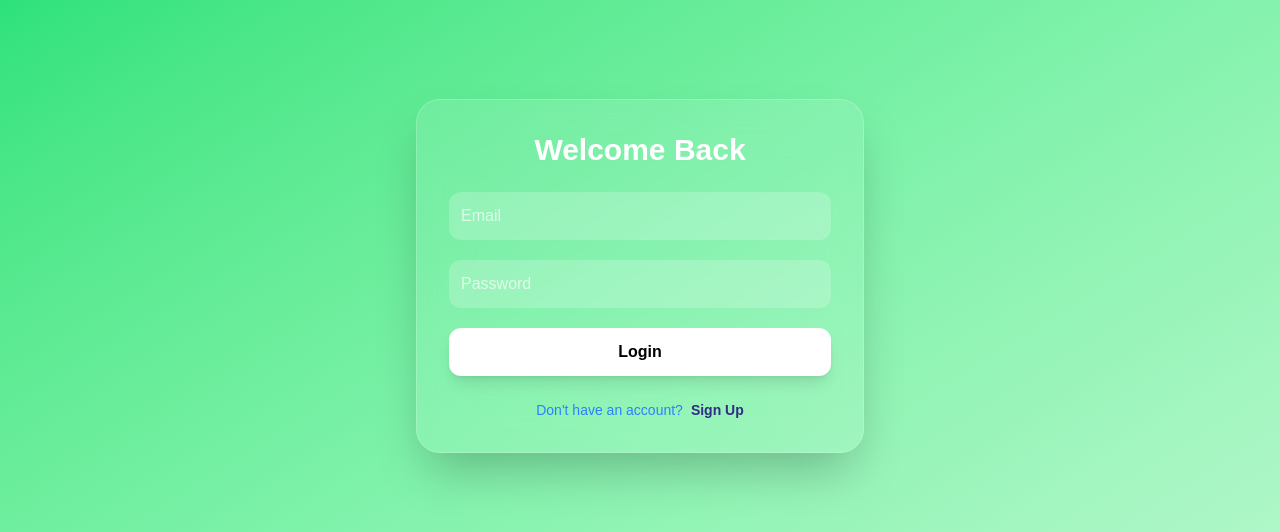
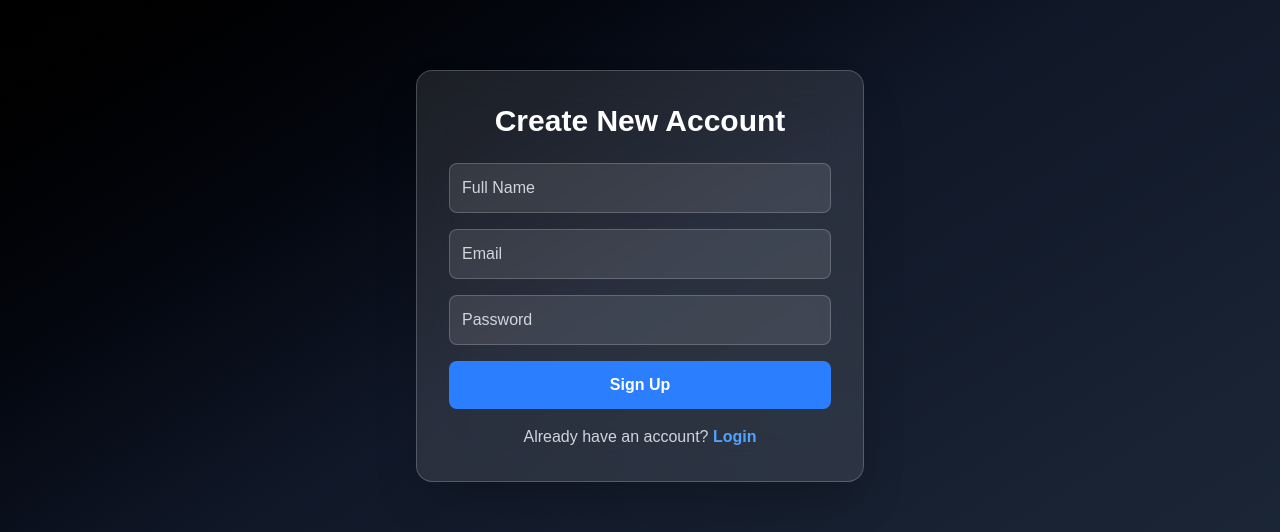
Before and after one commit to ankryv1/Beejo.ai, a Next.js app: page /register in a window 1280 px wide. Shown: the part 205-737 px from the top of the page. Built offline with nearby package versions, Linux system fonts and the light colour scheme; no server answers.

Commit message:
added user login signup

```diff
--- /dev/null
+++ b/app/api/auth/login/router.js
@@ -0,0 +1,23 @@
+import connectDB from "@/lib/mongodb";
+import { NextRequest, NextResponse } from "next/server";
+import userModel from "@/models/user.model";
+
+export async function POST(req) {
+  try {
+    const { email, password } = await req.json();
+    const checkUser = await userModel.findOne({ email });
+    if (!checkUser) {
+      return NextRequest.json({ message: "User not found" }, { status: 400 });
+    }
+    const checkPass = await checkUser.checkPassword(password);
+    if (!checkPass) {
+      return NextRequest({ message: "Password is wrong" }, { status: 400 });
+    }
+    return NextResponse(
+      { message: "User logged in successfully" },
+      { status: 200 },
+    );
+  } catch (error) {
+    req.NextResponse({ message: "Internal server Error" }, { status: 500 });
+  }
+}
--- /dev/null
+++ b/app/api/auth/register/router.js
@@ -0,0 +1,21 @@
+import connectDB from "@/lib/mongodb";
+import userModel from "@/models/user.model";
+import jwt from 'jsonwebtoken'
+import { cookies } from "next/headers";
+import {   NextResponse } from "next/server";
+
+export async function POST(req){
+
+    await connectDB();
+    const {email, password, name} = await req.json();
+    const checkIfExisting = await userModel.findOne({email});
+    if(checkIfExisting){
+        return NextResponse.json({message:"User exists with this email"}, {status:400})
+    }
+
+    const newUser = await userModel.create({email, password, name});
+    const token =  jwt.sign({userId: newUser._id}, process.env.JWT_SECRET,{expiresIn:'5d'});
+    cookies().set("token", token)
+    return NextResponse.json({message:"Account created successfully"}, {status:201})
+
+}
--- a/app/context/AuthContext.js
+++ b/app/context/AuthContext.js
@@ -49,7 +49,7 @@ export const AuthProvider = ({ children }) => {
   };
 
   return (
-    <AuthContext.Provider value={{ user, isLoggedIn, loading, login, logout }}>
+    <AuthContext.Provider value={{ user, setIsLoggedIn, loading, login, logout }}>
       {children}
     </AuthContext.Provider>
   );
--- a/app/layout.js
+++ b/app/layout.js
@@ -1,18 +1,20 @@
-import './globals.css'
-import Navbar from '@/components/Navbar';
-import {CartProvider} from './context/CartContext.js'
+import "./globals.css";
+import Navbar from "@/components/Navbar";
+import { CartProvider } from "./context/CartContext.js";
+import { AuthProvider } from "./context/AuthContext";
 
 export default function RootLayout({ children }) {
   return (
     <html lang="en">
       <body>
-        <CartProvider>
-           <Navbar />
         <main>
-          {children}
+          <AuthProvider>
+            <CartProvider>
+              <Navbar />
+              {children}
+            </CartProvider>
+          </AuthProvider>
         </main>
-        </CartProvider>
-
       </body>
     </html>
   );
--- /dev/null
+++ b/app/login/page.js
@@ -0,0 +1,92 @@
+"use client";
+import { useState } from "react";
+import Link from "next/link";
+import { useAuth } from "../context/AuthContext";
+
+export default function LoginPage() {
+  const { login } = useAuth();
+
+  const [email, setEmail] = useState("");
+  const [password, setPassword] = useState("");
+  const [loading, setLoading] = useState(false);
+  const [error, setError] = useState("");
+
+  const handleLogin = async (e) => {
+    e.preventDefault();
+    setLoading(true);
+    setError("");
+
+    try {
+      const res = await fetch(
+        `${process.env.NEXT_PUBLIC_API_URL}/api/auth/login`,
+        {
+          method: "POST",
+          headers: { "Content-Type": "application/json" },
+          credentials: "include",
+          body: JSON.stringify({ email, password }),
+        }
+      );
+
+      const data = await res.json();
+      if (!res.ok) throw new Error(data.message || "Login failed");
+
+      login(data.user);
+    } catch (err) {
+      setError(err.message);
+    } finally {
+      setLoading(false);
+    }
+  };
+
+  return (
+    <div className="min-h-screen flex items-center justify-center bg-gradient-to-br from-gray-900 via-gray-800 to-gray-900 px-4">
+
+      <div className="w-full max-w-md bg-white/10 backdrop-blur-xl border border-white/20 shadow-2xl rounded-2xl p-8">
+
+        <h2 className="text-3xl font-bold text-center mb-6 text-white">
+          Welcome Back
+        </h2>
+
+        {error && (
+          <p className="text-red-400 text-sm mb-3 text-center">{error}</p>
+        )}
+
+        <form onSubmit={handleLogin} className="space-y-4">
+
+          <input
+            type="email"
+            placeholder="Email"
+            className="w-full p-3 rounded-lg bg-white/10 text-white border border-white/20 placeholder-gray-300 focus:outline-none focus:ring-2 focus:ring-green-400"
+            value={email}
+            onChange={(e) => setEmail(e.target.value)}
+            required
+          />
+
+          <input
+            type="password"
+            placeholder="Password"
+            className="w-full p-3 rounded-lg bg-white/10 text-white border border-white/20 placeholder-gray-300 focus:outline-none focus:ring-2 focus:ring-green-400"
+            value={password}
+            onChange={(e) => setPassword(e.target.value)}
+            required
+          />
+
+          <button
+            type="submit"
+            disabled={loading}
+            className="w-full bg-blue-500 hover:bg-blue-600 text-white py-3 rounded-lg font-semibold transition"
+          >
+            {loading ? "Logging in..." : "Login"}
+          </button>
+        </form>
+
+        <p className="text-center mt-4 text-gray-300">
+          Don’t have an account?{" "}
+          <Link href="/register" className="text-blue-700 font-semibold">
+            Sign Up
+          </Link>
+        </p>
+      </div>
+    </div>
+  );
+}
--- a/app/register/page.js
+++ b/app/register/page.js
@@ -1,55 +1,100 @@
 "use client";
 import { useState } from "react";
+import Link from "next/link";
+import { useAuth } from "../context/AuthContext";
 
-export default function AuthPage() {
-  const [isLogin, setIsLogin] = useState(true);
+export default function RegisterPage() {
+  const { login } = useAuth();
+
+  const [name, setName] = useState("");
+  const [email, setEmail] = useState("");
+  const [password, setPassword] = useState("");
+  const [loading, setLoading] = useState(false);
+  const [error, setError] = useState("");
+
+  const handleSignup = async (e) => {
+    e.preventDefault();
+    setLoading(true);
+    setError("");
+
+    try {
+      const res = await fetch(
+        `${process.env.NEXT_PUBLIC_API_URL}/api/auth/register`,
+        {
+          method: "POST",
+          headers: { "Content-Type": "application/json" },
+          credentials: "include",
+          body: JSON.stringify({ name, email, password }),
+        }
+      );
+
+      const data = await res.json();
+      if (!res.ok) throw new Error(data.message || "Signup failed");
+
+      login(data.user);
+    } catch (err) {
+      setError(err.message);
+    } finally {
+      setLoading(false);
+    }
+  };
 
   return (
-    <div className="min-h-screen flex items-center justify-center bg-gradient-to-br from-green-400 via-green-300 to-green-200 px-4">
-      {/* Glass Card */}
-      <div className="w-full max-w-md backdrop-blur-xl bg-white/10 border border-white/20 rounded-3xl shadow-2xl p-8">
-        {/* Title */}
-        <h2 className="text-3xl font-semibold text-white text-center mb-6">
-          {isLogin ? "Welcome Back" : "Create Account"}
+    <div className="min-h-screen flex items-center justify-center bg-gradient-to-br from-black via-gray-900 to-gray-800 px-4">
+
+      <div className="w-full max-w-md bg-white/10 backdrop-blur-xl border border-white/20 shadow-2xl rounded-2xl p-8">
+
+        <h2 className="text-3xl font-bold text-center mb-6 text-white">
+          Create New Account
         </h2>
 
-        {/* Form */}
-        <form className="space-y-5">
-          {!isLogin && (
-            <input
-              type="text"
-              placeholder="Full Name"
-              className="w-full p-3 rounded-xl bg-white/20 text-white placeholder-white/70 outline-none focus:ring-2 focus:ring-cyan-300"
-            />
-          )}
+        {error && (
+          <p className="text-red-400 text-sm mb-3 text-center">{error}</p>
+        )}
+
+        <form onSubmit={handleSignup} className="space-y-4">
+
+          <input
+            type="text"
+            placeholder="Full Name"
+            className="w-full p-3 rounded-lg bg-white/10 text-white border border-white/20 placeholder-gray-300 focus:outline-none focus:ring-2 focus:ring-blue-400"
+            value={name}
+            onChange={(e) => setName(e.target.value)}
+            required
+          />
 
           <input
             type="email"
             placeholder="Email"
-            className="w-full p-3 rounded-xl bg-white/20 text-white placeholder-white/70 outline-none focus:ring-2 focus:ring-cyan-300"
+            className="w-full p-3 rounded-lg bg-white/10 text-white border border-white/20 placeholder-gray-300 focus:outline-none focus:ring-2 focus:ring-blue-400"
+            value={email}
+            onChange={(e) => setEmail(e.target.value)}
+            required
           />
 
           <input
             type="password"
             placeholder="Password"
-            className="w-full p-3 rounded-xl bg-white/20 text-white placeholder-white/70 outline-none focus:ring-2 focus:ring-cyan-300"
+            className="w-full p-3 rounded-lg bg-white/10 text-white border border-white/20 placeholder-gray-300 focus:outline-none focus:ring-2 focus:ring-blue-400"
+            value={password}
+            onChange={(e) => setPassword(e.target.value)}
+            required
           />
 
-          {/* Button */}
-          <button className="w-full bg-white text-black py-3 rounded-xl font-semibold hover:scale-105 transition-all duration-300 shadow-lg">
-            {isLogin ? "Login" : "Sign Up"}
+          <button
+            type="submit"
+            disabled={loading}
+            className="w-full bg-blue-500 hover:bg-blue-600 text-white py-3 rounded-lg font-semibold transition"
+          >
+            {loading ? "Creating..." : "Sign Up"}
           </button>
         </form>
 
-        {/* Toggle */}
-        <p className="text-center text-blue-500 mt-6 text-sm">
-          {isLogin ? "Don't have an account?" : "Already have an account?"}
-          <span
-            onClick={() => setIsLogin(!isLogin)}
-            className="ml-2 text-indigo-900 font-bold cursor-pointer hover:underline"
-          >
-            {isLogin ? "Sign Up" : "Login"}
-          </span>
+        <p className="text-center mt-4 text-gray-300">
+          Already have an account?{" "}
+          <Link href="/login" className="text-blue-400 font-semibold">
+            Login
+          </Link>
         </p>
       </div>
     </div>
--- /dev/null
+++ b/lib/mongodb.js
@@ -0,0 +1,16 @@
+import mongoose from "mongoose";
+
+const MONGO_URL=process.env.MONGO_URL
+
+let cached = global.mongoose || {conn: null, promise:null};
+global.mongoose = cached;
+
+async function connectDB() {
+    if(cached.conn)  return cached.conn;
+    cached.promise = cached.promise || mongoose.connect(MONGO_URL);
+    cached.conn = await cached.promise;
+    console.log("MongoDB Connected");
+    return cached.conn;
+}
+
+export default connectDB;
--- /dev/null
+++ b/models/user.model.js
@@ -0,0 +1,50 @@
+import mongoose from "mongoose";
+import bcrypt from "bcryptjs";
+
+const userSchema = new mongoose.Schema({
+    name:{
+        type: String,
+        required: [true, "name is required"],
+        trim: true
+    },
+    email: {
+        type: String,
+        required: true,
+        unique: true,
+        lowercase:true,
+        trim: true,
+        match: [/^\S+@\S+\.\S+$/, "Please use a valid email address"]
+    },
+    password:{
+        type: String,
+        required: [true, "Password is required"],
+        minlength:5
+    },
+    role:{
+        type: String,
+        enum:["ADMIN", "USER"],
+        default: "USER"
+    }
+})
+
+
+userSchema.pre("save", async function(next){
+    if(this.isModified("password")){
+        const newHashP = await bcrypt.hash(this.password, 10);
+        this.password = newHashP;
+        next();
+    }
+    next();
+})
+
+userSchema.methods.comparePassword = async function (password) {
+    return bcrypt.compare(password, this.password);
+}
+
+
+const userModel = mongoose.model("users", userSchema);
+
+
+
+
+export default userModel;
--- a/package.json
+++ b/package.json
@@ -9,7 +9,10 @@
     "lint": "eslint"
   },
   "dependencies": {
+    "bcryptjs": "^3.0.3",
+    "jsonwebtoken": "^9.0.3",
     "lucide-react": "^1.7.0",
+    "mongoose": "^9.4.1",
     "next": "16.2.1",
     "react": "19.2.4",
     "react-dom": "19.2.4"
```
Also changed, not shown: models/plant.model.js (added), 1 other file (tests, documents, lock files or other folders).
